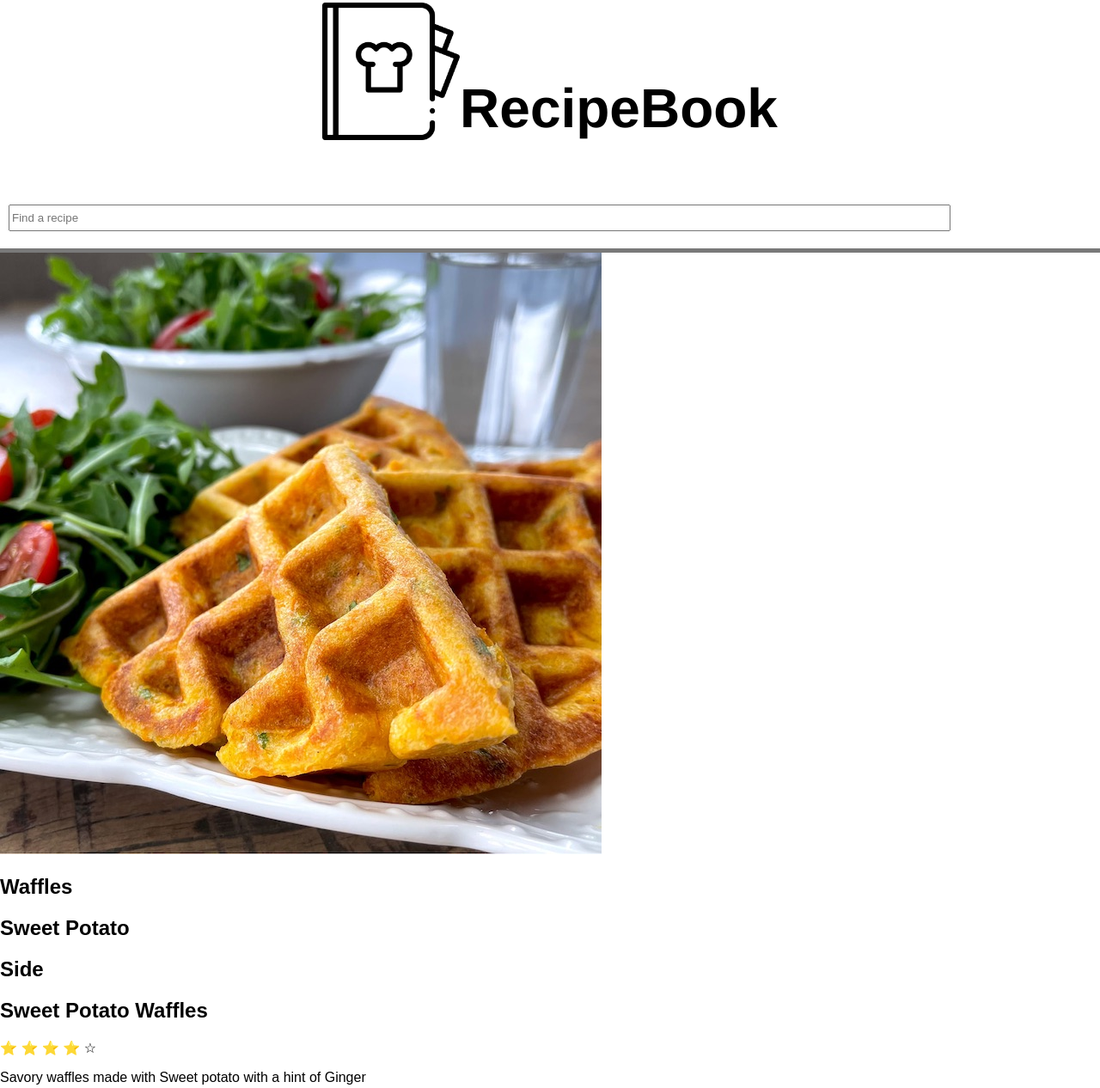
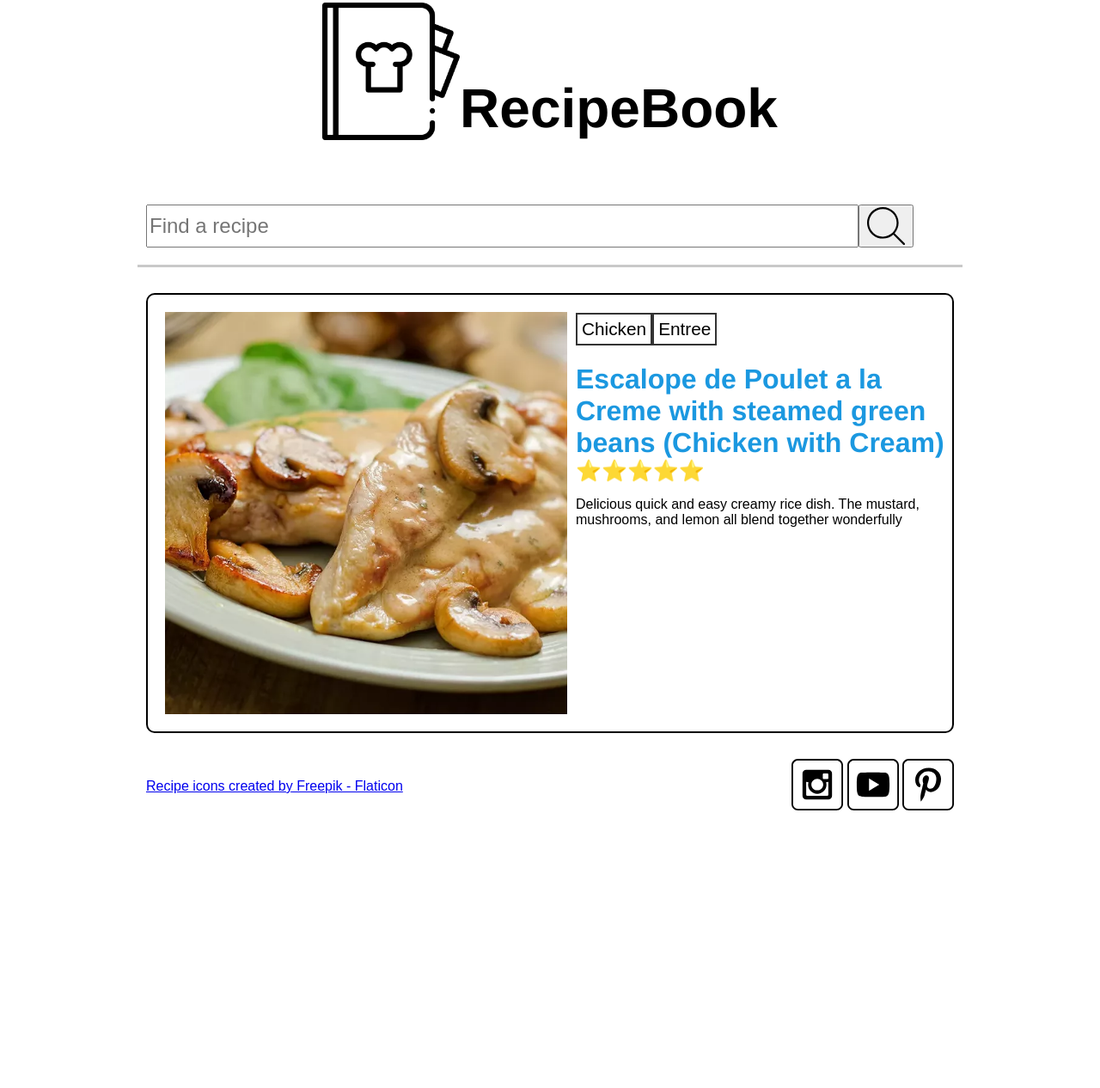
Before and after one commit to byronmckitrick16/wdd131, a plain HTML site: page recipes/index.html in a window 1280 px wide. Shown: the part 72-1338 px from the top of the page at 86% size. After the commit the page ends 1034 px from the top, so only its background shows below. Drawn offline with Linux system fonts and the light colour scheme; a web font is replaced by a local one.

Commit message:
add stuff

```diff
--- a/recipes/index.html
+++ b/recipes/index.html
@@ -5,6 +5,12 @@
     <meta name="viewport" content="width=device-width, initial-scale=1.0">
     <meta name="author" content="Byron Mcktirick">
     <meta name="description" content="A website to make it easy for others to find some good recipes.">
+    <meta property="og:title" content="Recipe Book">
+    <meta property="og:type" content="website" />
+    <meta property="og:description" content="A website to make it easy for others to find some good recipes.">
+    <meta property="og:image" content="https://byronmckitrick16.github.io/wdd131/recipes/images/chocolate-chip-cookies.jpg">
+    <meta property="og:url" content="https://byronmckitrick16.github.io/wdd131/recipes/index.html">
+    <meta name="twitter:card" content="summary_large_image">
     <title>Recipe Book</title>
     <link rel="stylesheet" href="recipes.css">
     <script src="recipes.js" defer></script>
@@ -15,16 +21,21 @@
             <img class="logo" src="images/recipe-book.png" alt="recipe book logo">
             <h1>RecipeBook</h1>
         </div>
+        <form class="searchBar" action="#">
         <label for="searchBar" class="hidden"></label>
         <input type="text" id="searchBar" name="searchBar" placeholder="Find a recipe">
+        <button class="searchButton"><img src="images/search.svg" alt=""></button>
+        </form>
     </header>
     <main>
+        <section class="container">
             <div class="recipe">
                 <img src="./images/sweet-potato-waffle-md.jpg" alt="image of sweet potato waffles">
+                <section>
                     <div class="tags">
-                <h2>Waffles</h2>
-                <h2>Sweet Potato</h2>
-                <h2>Side</h2>
+                        <p>Waffles</p>
+                        <p>Sweet Potato</p>
+                        <p>Side</p>
                     </div>
                     <h2>Sweet Potato Waffles</h2>
                     <span class="rating" role="img" aria-label="Rating: 4 out of 5 stars">
@@ -34,11 +45,13 @@
                         <span aria-hidden="true" class="icon-star-empty">⭐</span>
                         <span aria-hidden="true" class="icon-star-empty">☆</span>
                     </span>
-            <p>Savory waffles made with Sweet potato with a hint of Ginger</p>
+                    <p class="description">Savory waffles made with Sweet potato with a hint of Ginger</p>
+                </section>
             </div>
+        </section>
     </main>
     <footer>
-        <a href="https://www.flaticon.com/free-icons/recipe" title="recipe icons">Recipe icons created by Freepik - Flaticon</a>
+        <a class="flaticon" href="https://www.flaticon.com/free-icons/recipe" title="recipe icons">Recipe icons created by Freepik - Flaticon</a>
         <div class="social">
             <!-- Social media icons provided under CC from https://www.iconfinder.com/AlfredoCreates  -->
             <a href="#"><img src="images/instagram_icon.svg" alt="instagram icon"></a>
--- a/recipes/recipes.css
+++ b/recipes/recipes.css
@@ -1,4 +1,11 @@
 @import url('https://fonts.googleapis.com/css2?family=Shadows+Into+Light+Two&display=swap');
+
+:root {
+ --primary-color: #1B98E0;
+ --secondary-color: #59c3c3;
+ --text-dark: #333;
+ --text-light: #ebebeb;
+}
 
 body {
     font-family: Arial, Helvetica, sans-serif;
@@ -6,11 +13,14 @@ body {
 }
 
 header {
-    border-bottom: 5px solid #797979;
+    border-bottom: 3px solid #c9c9c9;
+}
+
+h1, .recipe h2 {
+    font-family: 'shadows into light two', Helvetica,sans-serif;
 }
 
 h1 {
-    font-family: 'shadows into light two', Helvetica,sans-serif;
     font-size: 4rem;
     margin-bottom: 0;
 }
@@ -30,9 +40,146 @@ img {
     width: 10rem;
 }
 
+.searchBar {
+    height: 50px;
+    margin-left: 30px;
+    margin-bottom: 20px;
+    border-radius: 7px;
+    width: 90%;
+    display: flex
+}
+
 #searchBar {
-    width: 85%;
-    margin-left: 10px;
-    margin-bottom: 20px;
-    height: 25px;
+    width: 90%;
+    font-size: 1.5rem;
 }
+
+.searchButton {
+    width: 10%;
+}
+
+.searchButton img {
+    max-width: 100%;
+    max-height: 100%;
+}
+
+.recipe {
+    margin: 30px;
+    border: 2px solid #000000;
+    border-radius: 10px;
+    display: flex;
+    flex-direction: column;
+}
+
+.recipe section {
+    margin-bottom: 50px;
+}
+
+.recipe img {
+    width: 90%;
+    margin-top: 20px;
+    align-self: center;
+}
+
+.tags {
+    display: flex;
+    margin-left: 20px;
+}
+
+.tags p {
+    border: 2px solid #333;
+    padding: 10px;
+    font-size: 1.3rem;
+}
+
+.recipe h2 {
+    width: 100%;
+    margin-left: 20px;
+    margin-bottom: 0;
+    font-size: 2rem;
+    color: var(--primary-color);
+}
+
+.rating {
+    margin-left: 18px;
+    font-size: 1.5rem;
+}
+
+.description {
+    display: none;
+}
+
+footer {
+    display: flex;
+    flex-direction: column-reverse;
+    align-items: center;
+    margin-bottom: 15px;
+}
+
+.social {
+    margin: 15px;
+}
+
+.social img {
+    width: 60px;
+}
+
+@media screen and (min-width: 700px) {
+    body {
+        max-width: 1000px;
+        margin: 0 auto;
+    }
+    header {
+        margin: 20px;
+    }
+
+    .searchBar {
+        margin-left: 10px;
+        width: 95%;
+    }
+
+    #searhbar {
+        width: 95%;
+    }
+
+    .searchButton {
+        width: 7%;
+    }
+
+    .recipe {
+        flex-direction: row;
+    }
+
+    .recipe img {
+        width: 50%;
+        margin: 20px;
+        margin-right: 10px;
+    }
+
+    .description {
+        display: block;
+    }
+
+    .recipe h2 {
+        margin: 0;
+    }
+
+    .tags, .rating {
+        margin-left: 0;
+    }
+
+    .tags p {
+        padding: 5px;
+    }
+
+    footer {
+        flex-direction: row;
+        justify-content: space-between;
+        margin-left: 30px;
+        margin-right: 30px;
+    }
+
+    .social {
+        margin: 0;
+    }
+}
--- a/recipes/recipes.js
+++ b/recipes/recipes.js
@@ -279,3 +279,101 @@ const recipes = [
 		rating: 4
 	}
 ]
+
+function randomNumber(num) {
+	return Math.floor(Math.random() * num);
+}
+
+function getRandomListEntry(list) {
+	const listLength = list.length;
+	const randomNum = randomNumber(listLength);
+	return list[randomNum];
+}
+
+function recipeTemplate(recipe) {
+	return `<div class="recipe">
+			<img src=${recipe.image} alt="image of this food">
+            <section>
+                <div class="tags">
+				${tagsTemplate(recipe.tags)}
+                </div>
+                <h2>${recipe.name}</h2>
+                ${ratingTemplate(recipe.rating)}
+                <p class="description">${recipe.description}</p>
+            </section>
+			</div>`
+}
+
+function tagsTemplate(tags) {
+	const html = tags.map(tag => {
+		return `<p>${tag}</p>`
+	});
+	return html.join(" ")
+}
+
+function ratingTemplate(rating) {
+	let html = `<span class="rating" role="img" aria-label="Rating: ${rating} out of 5 stars">`
+
+	for (i = 0; i < 5; i++) {
+		if (rating > i) {
+			html += `<span aria-hidden="true" class="icon-star">⭐</span>`
+		} else {
+			html += `<span aria-hidden="true" class="icon-star-empty">☆</span>`
+		}
+	}
+	html += `</span>`
+	return html
+}
+
+function renderRecipes(recipeList) {
+	const recipeEl = document.querySelector(".container");
+
+	const recipeHtml = recipeList.map(recipeTemplate)
+// recipeTemplate(recipeList);
+	recipeEl.innerHTML = recipeHtml
+}
+
+function init() {
+	const recipe = getRandomListEntry(recipes)
+
+	renderRecipes([recipe]);
+}
+
+function sortRecipes(a, b) {
+	if (a.toLowerCase < b.toLowerCase) {
+		return -1
+	} else if (a.toLowerCase > b.toLowerCase) {
+		return 1
+	} else {
+		return 0
+	}
+}
+
+function filterRecipes(query) {
+	function filter(recipe){
+		return recipe.name.toLowerCase().includes(query) ||
+		recipe.description.toLowerCase().includes(query) ||
+		recipe.recipeIngredient.find((ingredient) => {
+			ingredient.toLowerCase().includes(query)
+		}) ||
+		recipe.tags.find((tag) => {
+			tag.toLowerCase().includes(query)
+		});
+	}
+	const filteredRecipes = recipes.filter(filter)
+	const sortedRecipes = filteredRecipes.sort(sortRecipes)
+	return sortedRecipes
+}
+
+function searchHandler(event) {
+	event.preventDefault()
+
+	inputEl = document.querySelector("#searchBar")
+	const query = inputEl.value.toLowerCase()
+	const recipes = filterRecipes(query)
+	renderRecipes(recipes)
+}
+
+init();
+
+document.querySelector(".searchButton").addEventListener("click", searchHandler)
--- a/sandbox/sorting.js
+++ b/sandbox/sorting.js
@@ -95,7 +95,7 @@ function searchList(list, q) {
         return object.name.toLowerCase().includes(q.toLowerCase()) ||
         object.description.toLowerCase().includes(q.toLowerCase()) ||
         object.tags.find((string) =>
-            string.toLowerCase().includes(q.toLowerCase));
+            string.toLowerCase().includes(q.toLowerCase))
     }
     const filteredList = list.filter(searchCallback);
     return filteredList
```
Also changed, not shown: index.html (+1 -1 lines). Lines whose indentation alone changed are shown as unchanged.
